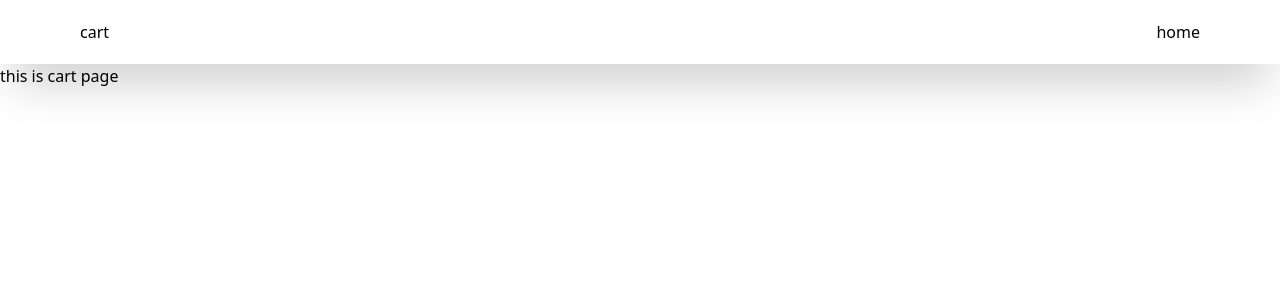
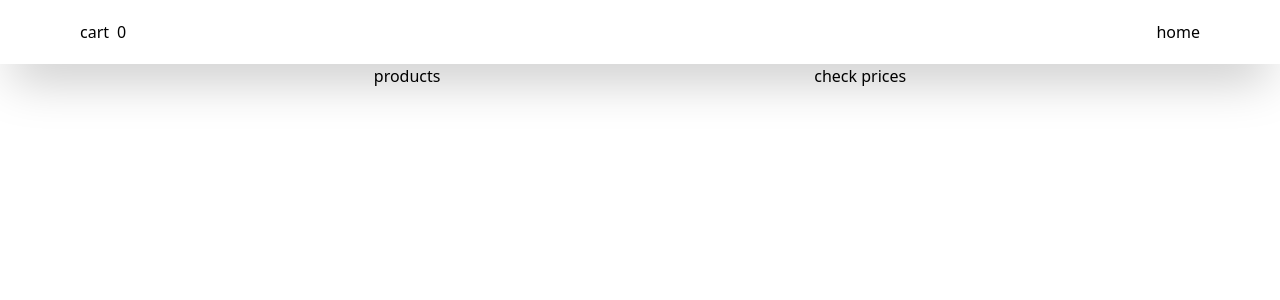
Before and after one commit to ZahraNejati79/redux-shopping-cart, a React (Create React App) app: page /cart in a window 1280 px wide. Shown: the top 300 px of the page. Built offline with nearby package versions, Linux system fonts and the light colour scheme; the HTML template or start-up script is replaced by a standard one.

Commit message:
cart count by connect

```diff
--- a/src/Components/Nav.jsx
+++ b/src/Components/Nav.jsx
@@ -1,11 +1,22 @@
 import { Link } from "react-router-dom";
-
-const Nav = () => {
+import { connect } from "react-redux";
+import { useState } from "react";
+import { useEffect } from "react";
+const Nav = ({ cart }) => {
+  const [cartCount, setCartCount] = useState(0);
+  useEffect(() => {
+    let count = 0;
+    cart.forEach((item) => {
+      count += item.qty;
+    });
+    setCartCount(count);
+  }, [cart, cartCount]);
   return (
     <header className="w-full h-16 shadow-2xl bg-white sticky top-0 container flex items-center justify-center">
       <nav className="flex justify-between md:max-w-6xl w-full px-4">
-        <div>
-          <div>cart</div>
+        <div className="flex items-center justify-center gap-x-2">
+          <Link to="/cart">cart</Link>
+          <div>{cartCount}</div>
         </div>
         <div>
           <Link to="/">home</Link>
@@ -15,4 +26,10 @@ const Nav = () => {
   );
 };
 
-export default Nav;
+const mapStateToProps = (state) => {
+  return {
+    cart: state.shop.cart,
+  };
+};
+
+export default connect(mapStateToProps)(Nav);
--- a/src/Pages/Cart.jsx
+++ b/src/Pages/Cart.jsx
@@ -1,5 +1,10 @@
 const Cart = () => {
-  return <h2>this is cart page</h2>;
+  return (
+    <div className="flex items-center justify-evenly">
+      <div>products</div>
+      <div>check prices</div>
+    </div>
+  );
 };
 
 export default Cart;
```
